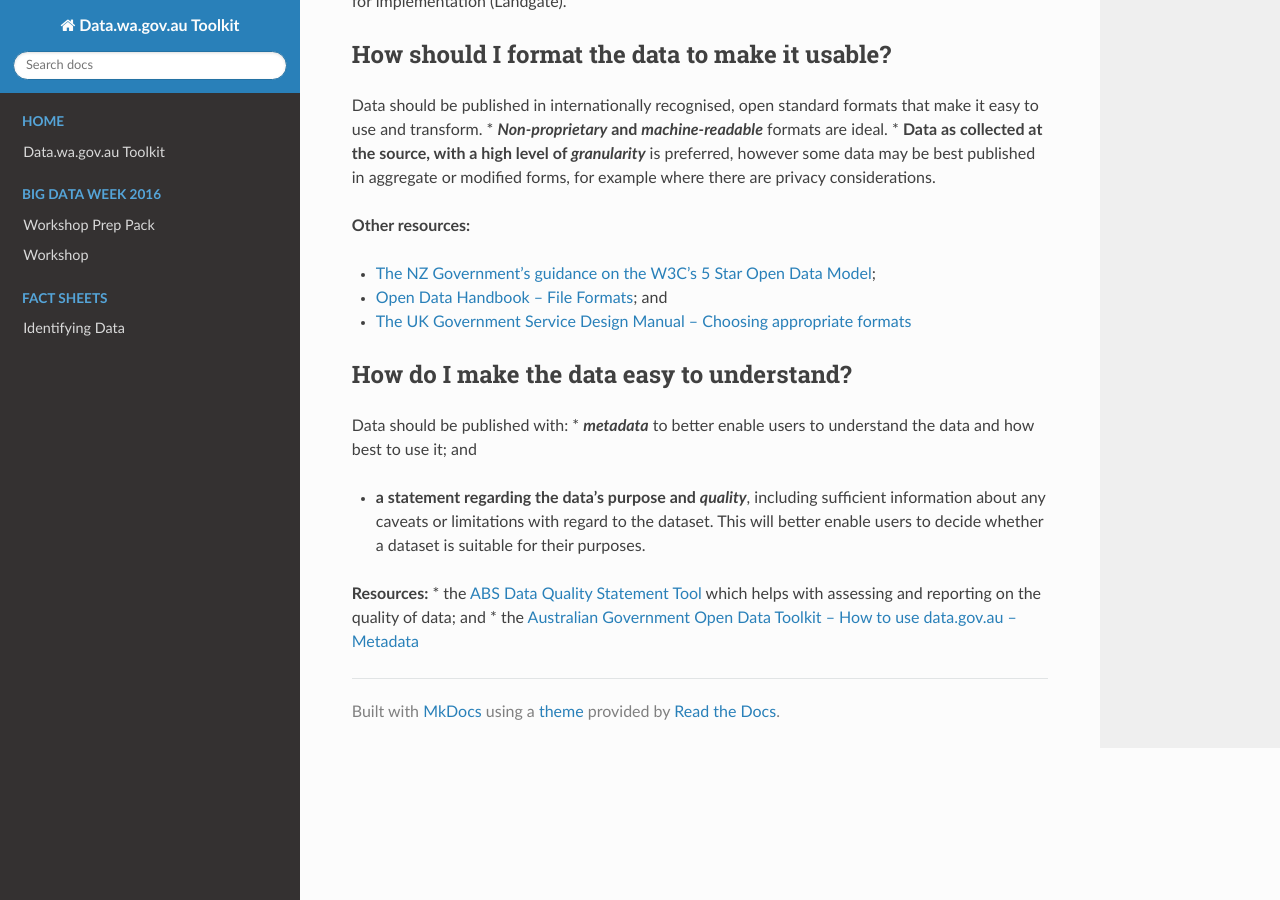
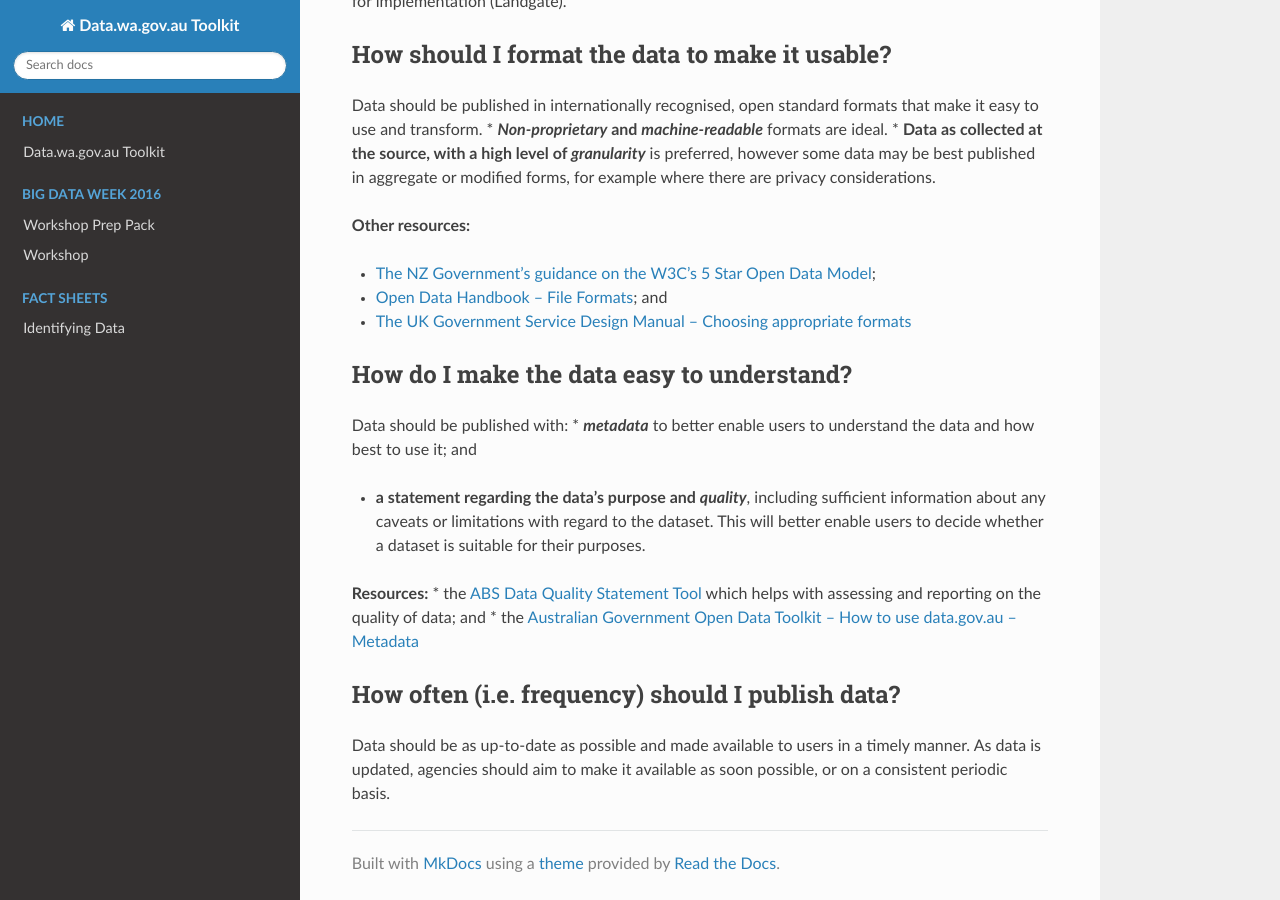
Before and after one commit to datawagovau/toolkit, an MkDocs documentation site: the page built from docs/factsheets/preparing-data.md, in a window 1280 px wide and 900 px high, scrolled down 658 px. Built offline with MkDocs 1.6.1, drawn with Linux system fonts in a browser that asks for light colours; nearby versions of some CDN libraries; old or Windows-style settings are respelled for this version of MkDocs.

Commit message:
Update preparing-data.md

```diff
--- a/docs/factsheets/preparing-data.md
+++ b/docs/factsheets/preparing-data.md
@@ -48,3 +48,7 @@ __Resources:__
 * the [ABS Data Quality Statement Tool](https://www.nss.gov.au/dataquality/index.jsp) which helps with assessing and reporting on the quality of
 data; and
 * the [Australian Government Open Data Toolkit – How to use data.gov.au – Metadata](https://toolkit.data.gov.au/index.php?title=How_to_use_data.gov.au#Metadata)
+
+## How often (i.e. frequency) should I publish data?
+Data should be as up-to-date as possible and made available to users in a timely manner. As data is
+updated, agencies should aim to make it available as soon possible, or on a consistent periodic basis.
```
